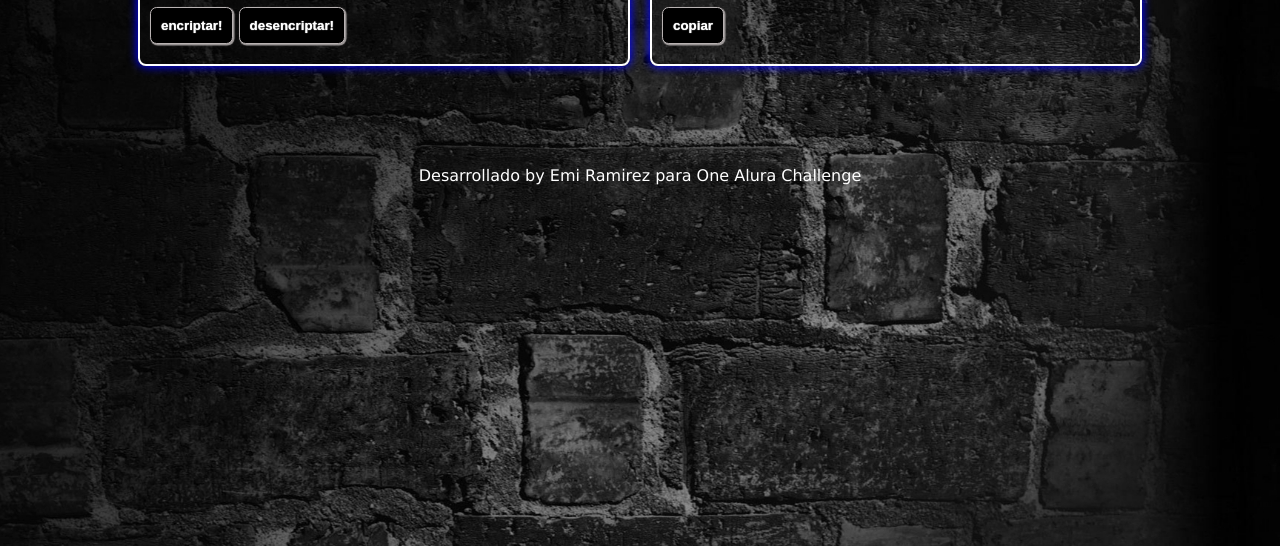
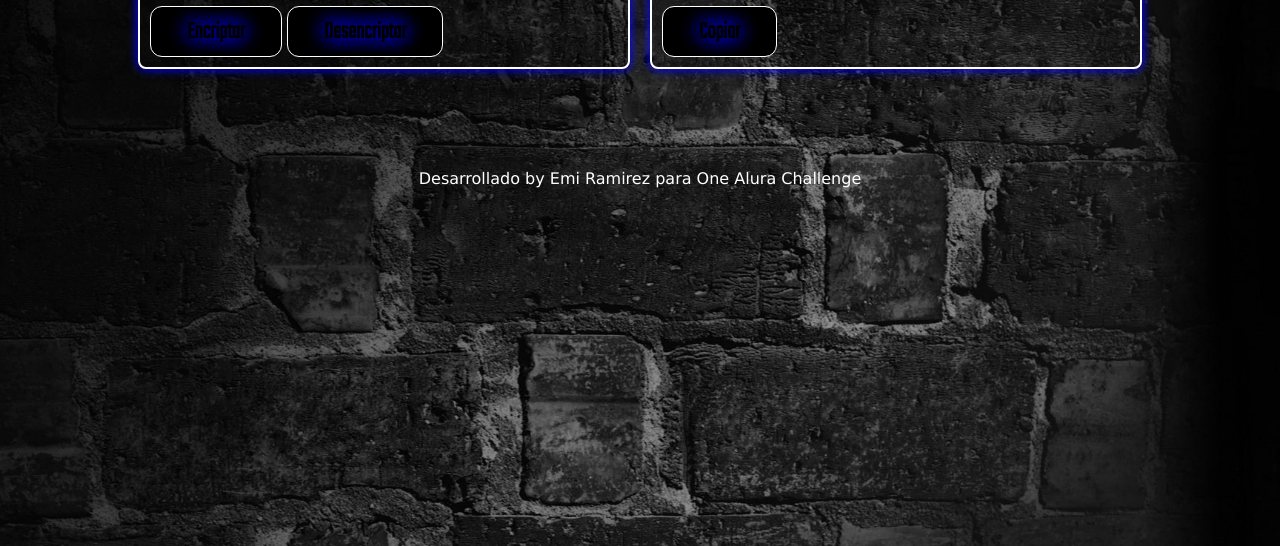
Before and after one commit to EmiR-web/Challenge-Oracle-One, a plain HTML site: page index.html in a window 1280 px wide. Shown: the part 254-800 px from the top of the page. Drawn offline with Linux system fonts and the light colour scheme.

Commit message:
archivos actualizados

```diff
--- a/index.html
+++ b/index.html
@@ -21,8 +21,8 @@
       <form action="">
         <h2 for="input-texto" >Solo letras, minúsculas y sin acento</h2>
         <input class="text-input" type="text" name="input-texto" id="textoEntrada" placeholder="Ingrese el texto aqui" >
-        <input class="btn" type="button" value="encriptar!" id="btn-encriptar" onclick="encriptarTexto()" >
-        <input class="btn" type="button" value="desencriptar!" id="btn-desencriptar" onclick="desencriptarTexto()">
+        <input class="btn" type="button" value="Encriptar" id="btn-encriptar" onclick="encriptarTexto()" >
+        <input class="btn" type="button" value="Desencriptar" id="btn-desencriptar" onclick="desencriptarTexto()">
       </form>
     </section>
 
@@ -31,7 +31,7 @@
 
       <h2 >Mensaje encriptado</h2>
       <input class="text-input" type="text" id="textoSalida" readonly>
-      <input class="btn" type="button" value="copiar" id="btn-copy" onclick="copiarTexto()">
+      <input class="btn" type="button" value="Copiar" id="btn-copy" onclick="copiarTexto()">
       <label id="mensaje-al-copiar"></label>
     </section>
   </main>
--- a/style.css
+++ b/style.css
@@ -43,20 +43,33 @@ body {
   font-family: 'Teko', sans-serif;
   font-size:30px;
   text-align:center;
-  text-shadow:0 0 2px white, 0 0 2px blue;
+  text-shadow:0 0 10px white, 0 0 10px blue;
 }
 
+
+
 .btn {
-  border: 1px solid rgb(184, 178, 178);
-  box-shadow: 1px 1px 1px 0.5px rgb(161, 156, 156);
-  color: white;
-  text-shadow:0 0 1px white;
+
+  font-family:'Teko', sans-serif;
+  font-size :1.5em;
+  text-shadow:0 0 20px blue,0 0 20px blue;
+  color: black;
+  background-color: transparent;
+  border: 1px solid white;
+  padding:0.3em 1.5em;
+  margin-top: 0.2em;
+  border-radius: 0.5em;
+  box-shadow: 0 0 40px 40px black inset, 0 0 0 0 #3498db;
+  -webkit-transition: all 150ms ease-in-out;
   font-weight: bold;
-  background-color: black;;
-  padding: 10px;
-  margin-top: 10px;
-  margin-bottom:10px ;
-  border-radius: 0.5em;
+  transition: all 150ms ease-in-out;
+
+}
+.btn:hover {
+  box-shadow: 0 0 10px 0 black inset, 0 0 10px 4px #3498db;
+  font-size:1.58em;
+  color:white;
+  text-shadow:0 0 10px white;
 }
 
 .text-input {
@@ -66,8 +79,8 @@ body {
   padding: 0.5em;
   width: 100%;
   height: 50px;
+  margin-bottom: 1%;
 }
-
 #textoSalida:focus {
   color: rgb(124, 30, 24);
 
@@ -75,11 +88,9 @@ body {
 
 
  #mensaje-al-copiar {
-  display:inline-flex;
-  align-items: center;
-  justify-content: center;
+  width:100%;
+  margin-left:2.5em;
   color:white;
-
 }
 
 #footer {
@@ -97,7 +108,7 @@ body {
 
 }
 
-@media screen and (max-width: 597px){
+@media screen and (max-width: 768px){
     .main {
       width: 90%;
       padding:0%;
```
